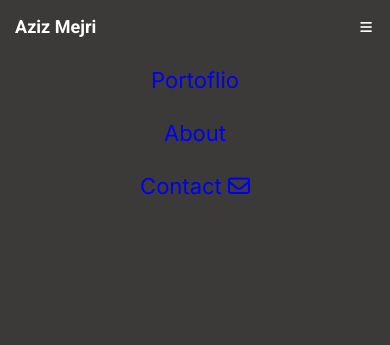
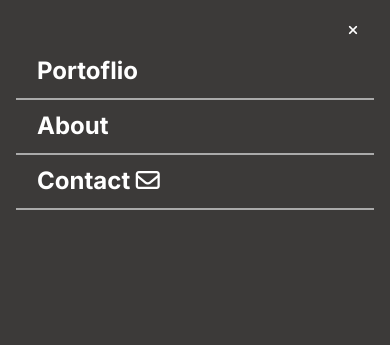
Before and after one commit to cyonii/curriculum-cr-training-mobile-menu, a plain HTML site: page index.html in a window 390 px wide. Both pictures are taken after a click on the button 366 px from the left and 27 px from the top of the page. Shown: the top 345 px of the page. Drawn offline with Linux system fonts and the light colour scheme.

Commit message:
Style mobile menu

```diff
--- a/css/main.css
+++ b/css/main.css
@@ -12,6 +12,11 @@ html {
 
 a {
   text-decoration: none;
+}
+
+button {
+  cursor: pointer;
+  border: none;
 }
 
 body {
@@ -36,8 +41,15 @@ header {
   z-index: 20;
 }
 
-header.stick {
-  position: fixed;
+li {
+  list-style: none;
+  font-family: 'Inter', sans-serif;
+  font-style: normal;
+  font-weight: normal;
+  font-size: 22px;
+  line-height: 43px;
+  color: #fff;
+  padding: 5px;
 }
 
 #desktop-nav,
@@ -67,13 +79,13 @@ header.stick {
 
 .nav-main {
   position: fixed;
-  top: 54px;
-  bottom: 0;
-  left: 100%;
-  width: 100%;
+  top: 0;
+  left: 0;
+  width: 100vw;
+  height: 100vh;
   padding-right: 1rem;
   padding-left: 1rem;
-  visibility: hidden;
+  display: none;
   background-color: #3c3a39;
   transition: transform 0.3s ease-in-out, visibility 0.3s ease-in-out;
   z-index: 1;
@@ -81,8 +93,36 @@ header.stick {
 }
 
 .nav-main.open {
-  visibility: visible;
-  transform: translateX(-100%);
+  display: block;
+}
+
+#closeMenu {
+  padding: 0.5rem 1rem;
+  margin-top: 1rem;
+  display: flex;
+  margin-left: auto;
+  background-color: transparent;
+  color: #fff;
+}
+
+.link-list-item {
+  border-bottom: 2px solid #aaa;
+}
+
+.nav-link {
+  font-family: 'Inter', sans-serif;
+  font-style: normal;
+  font-weight: 600;
+  font-size: 24px;
+  line-height: 20px;
+  color: #fff;
+  padding: 15px;
+  border: 1px solid transparent;
+  transition: 350ms;
+}
+
+.nav-link:hover {
+  border: 1px solid #d2d5db;
 }
 
 main {
@@ -261,18 +301,6 @@ main {
   right: 0;
 }
 
-li {
-  list-style: none;
-  font-family: 'Inter', sans-serif;
-  font-style: normal;
-  font-weight: normal;
-  font-size: 22px;
-  line-height: 43px;
-  text-align: center;
-  color: #fff;
-  padding: 5px;
-}
-
 .card-stacks li {
   background: rgba(255, 255, 255, 0.24) !important;
   backdrop-filter: blur(2px);
@@ -449,6 +477,10 @@ textarea {
 }
 
 @media all and (min-width: 720px) {
+  #closeMenu {
+    display: none;
+  }
+
   .top-social {
     flex-direction: column;
     position: absolute;
@@ -462,12 +494,17 @@ textarea {
 
   .nav-main {
     position: unset;
-    visibility: visible;
+    display: flex;
     width: unset;
+    height: unset;
   }
 
   .nav-main ul {
     display: flex;
+  }
+
+  .link-list-item {
+    border: unset;
   }
 
   .desktop-icon {
@@ -493,22 +530,6 @@ textarea {
   #desktop-nav ul {
     display: flex;
     margin-right: 10vw;
-  }
-
-  .nav-link {
-    font-family: 'Inter', sans-serif;
-    font-style: normal;
-    font-weight: 600;
-    font-size: 24px;
-    line-height: 20px;
-    color: #fff;
-    padding: 15px;
-    border: 1px solid transparent;
-    transition: 350ms;
-  }
-
-  .nav-link:hover {
-    border: 1px solid #d2d5db;
   }
 
   #logo {
--- a/index.html
+++ b/index.html
@@ -17,10 +17,11 @@
         <i class="fas fa-bars"></i>
       </button>
       <nav id="nav" class="nav-main">
+        <button id="closeMenu"><i class="fas fa-times"></i></button>
         <ul>
-          <li><a class="nav-link" href="#projects">Portoflio</a></li>
-          <li><a class="nav-link" href="#about-me">About</a></li>
-          <li>
+          <li class="link-list-item"><a class="nav-link" href="#projects">Portoflio</a></li>
+          <li class="link-list-item"><a class="nav-link" href="#about-me">About</a></li>
+          <li class="link-list-item">
             <a class="nav-link" href="#contact">Contact <i class="far fa-envelope"></i></a>
           </li>
         </ul>
```
